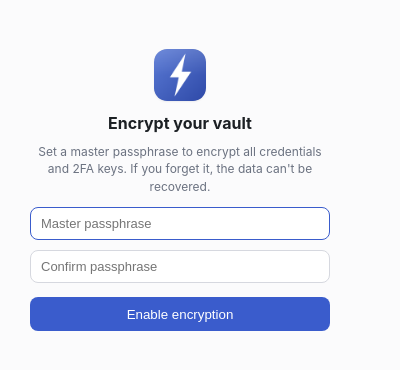
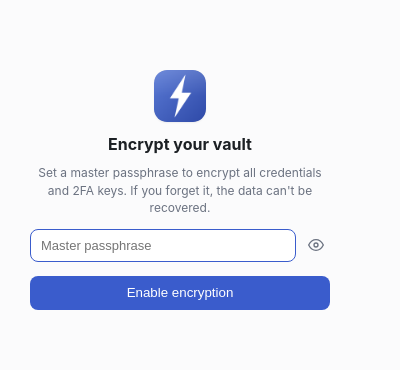
Before and after one commit to manaskumarbehera/SalesForceFav, a browser extension: page popup/popup.html in a window 400 px wide. Both pictures are taken after a click on the button 286 px from the left and 30 px from the top of the page. Drawn offline with Linux system fonts and the light colour scheme.

Commit message:
Passphrase setup: single field + show toggle (no confirm) — v1.9.3
Setting the master passphrase no longer asks for it twice. The lock screen now has
one passphrase field with a small show/hide (eye) button to display it, so a
separate "confirm" field isn't needed — you verify by revealing it. Removed the
confirm input and its match check; the show toggle works on both setup and unlock.

Verified in-browser: setup shows one field + eye toggle (no confirm), the eye
reveals the text, and enabling with a single entry encrypts correctly.

Co-Authored-By: Claude Opus 4.8 (1M context) <noreply@anthropic.com>

```diff
--- a/package.json
+++ b/package.json
@@ -1,6 +1,6 @@
 {
   "name": "salesforcefav-extension",
-  "version": "1.9.2",
+  "version": "1.9.3",
   "private": true,
   "description": "SalesForceFav — a Manifest V3 Chrome/Edge extension that stores Salesforce credentials and automates login.",
   "type": "commonjs",
--- a/popup/popup.css
+++ b/popup/popup.css
@@ -625,6 +625,18 @@ body.sff-locked #formContainer {
 .lock-submit {
   width: 100%;
 }
+.lock-pw {
+  display: flex;
+  gap: 6px;
+  align-items: center;
+  width: 100%;
+}
+.lock-pw input {
+  flex: 1;
+}
+.lock-pw .icon-btn {
+  flex-shrink: 0;
+}
 .lock-card input {
   width: 100%;
   padding: 8px 10px;
--- a/popup/popup.html
+++ b/popup/popup.html
@@ -94,14 +94,20 @@
           <h2 id="lockTitle">Vault locked</h2>
           <p id="lockHint" class="lock-hint"></p>
 
-          <input id="lockPass" type="password" placeholder="Master passphrase" autocomplete="off" />
-          <input
-            id="lockPass2"
-            type="password"
-            placeholder="Confirm passphrase"
-            autocomplete="off"
-            hidden
-          />
+          <div class="lock-pw">
+            <input
+              id="lockPass"
+              type="password"
+              placeholder="Master passphrase"
+              autocomplete="off"
+            />
+            <button
+              id="lockPassToggle"
+              class="icon-btn"
+              type="button"
+              aria-label="Show passphrase"
+            ></button>
+          </div>
           <div id="lockError" class="lock-error" hidden></div>
           <button id="lockBtn" class="btn btn-primary lock-submit">Unlock</button>
           <button id="lockReset" class="lock-reset" type="button" hidden>
--- a/popup/popup.js
+++ b/popup/popup.js
@@ -149,14 +149,20 @@ function wireLock() {
   if (lockReset) lockReset.addEventListener("click", resetVault);
   const encDisable = $("encDisable");
   if (encDisable) encDisable.addEventListener("click", disableEncryption);
-  const pass2 = $("lockPass2");
-  [$("lockPass"), pass2].forEach((el) => {
-    if (el) {
-      el.addEventListener("keydown", (e) => {
-        if (e.key === "Enter") onLockSubmit();
-      });
-    }
-  });
+  const lockPass = $("lockPass");
+  if (lockPass) {
+    lockPass.addEventListener("keydown", (e) => {
+      if (e.key === "Enter") onLockSubmit();
+    });
+  }
+  const lockPassToggle = $("lockPassToggle");
+  if (lockPassToggle && lockPass) {
+    lockPassToggle.addEventListener("click", () => {
+      const show = lockPass.type === "password";
+      lockPass.type = show ? "text" : "password";
+      setIcon(lockPassToggle, show ? "eye-off" : "eye");
+    });
+  }
 }
 
 function showLock(mode) {
@@ -169,13 +175,15 @@ function showLock(mode) {
     mode === "setup"
       ? "Set a master passphrase to encrypt all credentials and 2FA keys. If you forget it, the data can't be recovered."
       : "Enter your master passphrase to unlock.";
-  $("lockPass2").hidden = mode !== "setup";
   $("lockBtn").textContent = mode === "setup" ? "Enable encryption" : "Unlock";
   if ($("lockReset")) $("lockReset").hidden = mode !== "unlock";
+  // Reset the show/hide toggle to hidden each time the screen opens.
+  const lockPass = $("lockPass");
+  if (lockPass) lockPass.type = "password";
+  setIcon($("lockPassToggle"), "eye");
 
   $("lockError").hidden = true;
   $("lockPass").value = "";
-  $("lockPass2").value = "";
   screen.hidden = false;
   document.body.classList.add("sff-locked"); // hide app chrome behind the lock card
   $("lockPass").focus();
@@ -186,7 +194,6 @@ function hideLock() {
   if (screen) screen.hidden = true;
   document.body.classList.remove("sff-locked");
   $("lockPass").value = "";
-  $("lockPass2").value = "";
 }
 
 function lockError(msg) {
@@ -202,7 +209,6 @@ async function onLockSubmit() {
   if (!pass) return lockError("Enter a passphrase.");
 
   if (mode === "setup") {
-    if (pass !== $("lockPass2").value) return lockError("Passphrases don't match.");
     if (pass.length < 6) return lockError("Use at least 6 characters.");
     state.passphrase = pass;
     // Only drop the plaintext copy AFTER the encrypted vault is confirmed written.
```
Also changed, not shown: manifest.json, 1 other file.
